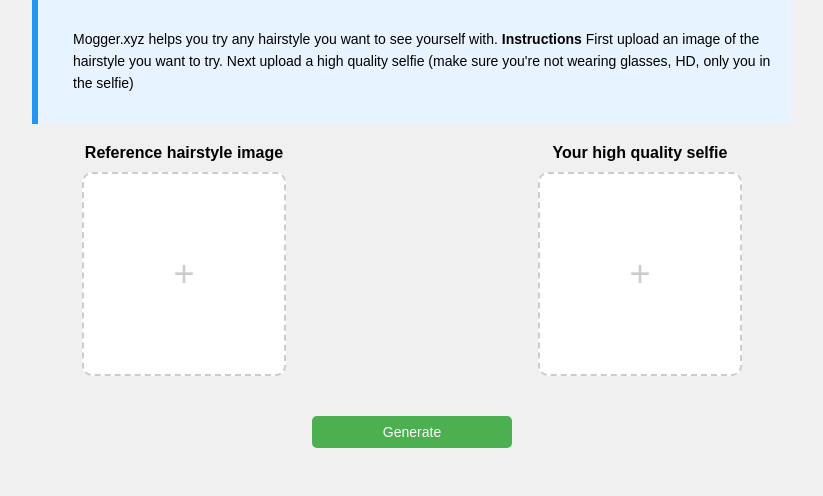
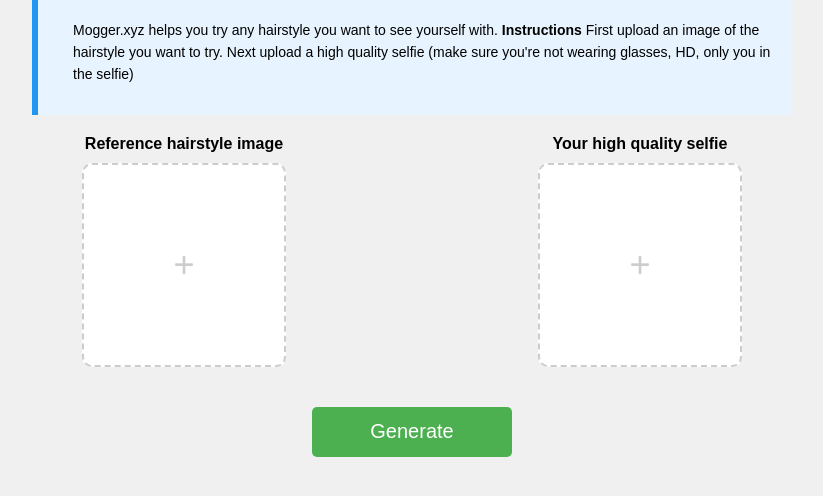
Before and after one commit to SarthakS97/mogger, a website: page public/index.html in a window 1280 px wide. Shown: the part 216-712 px from the top of the page, without its empty margins (228-1051 px from the left). Drawn offline with Linux system fonts and the light colour scheme; some icons are missing.

Commit message:
Bigger generate button

```diff
--- a/public/index.html
+++ b/public/index.html
@@ -91,12 +91,13 @@
         }
         #generateBtn {
             width: 200px;
+            height: 50px;
             padding: 8px 15px;
             background-color: #4CAF50;
             color: white;
             border: none;
             border-radius: 5px;
-            font-size: 14px;
+            font-size: 20px;
             cursor: pointer;
             margin-top: 20px;
         }
```
